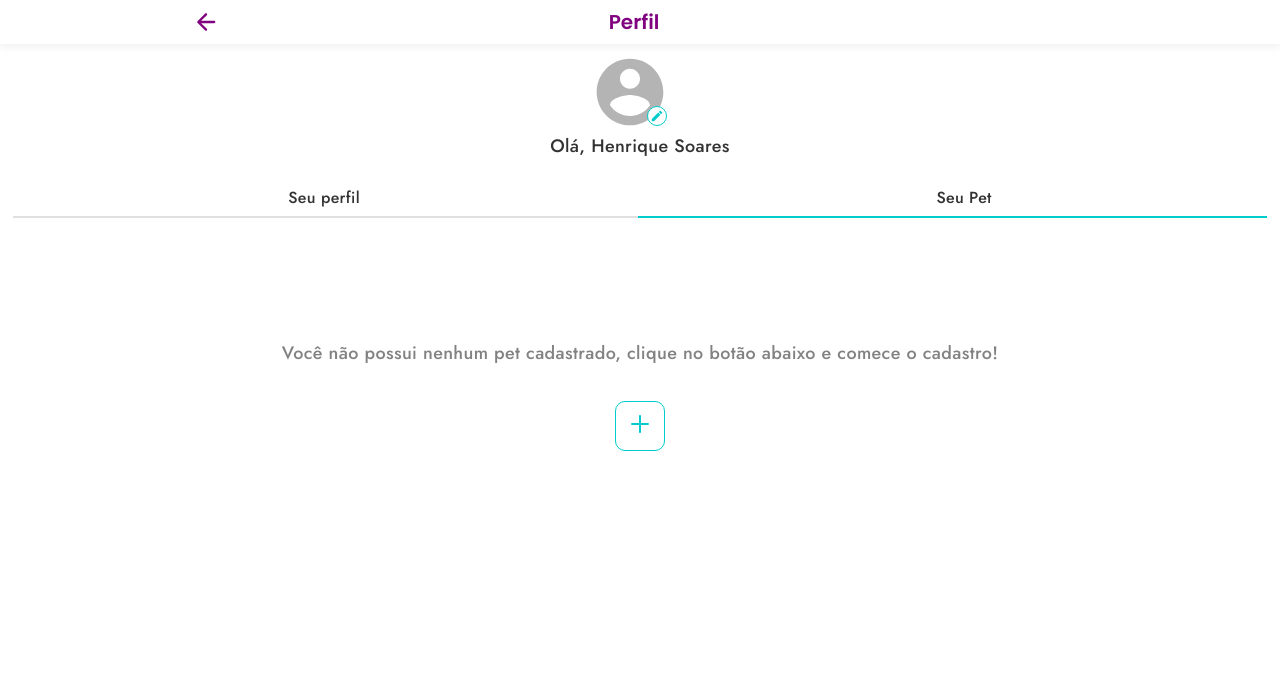
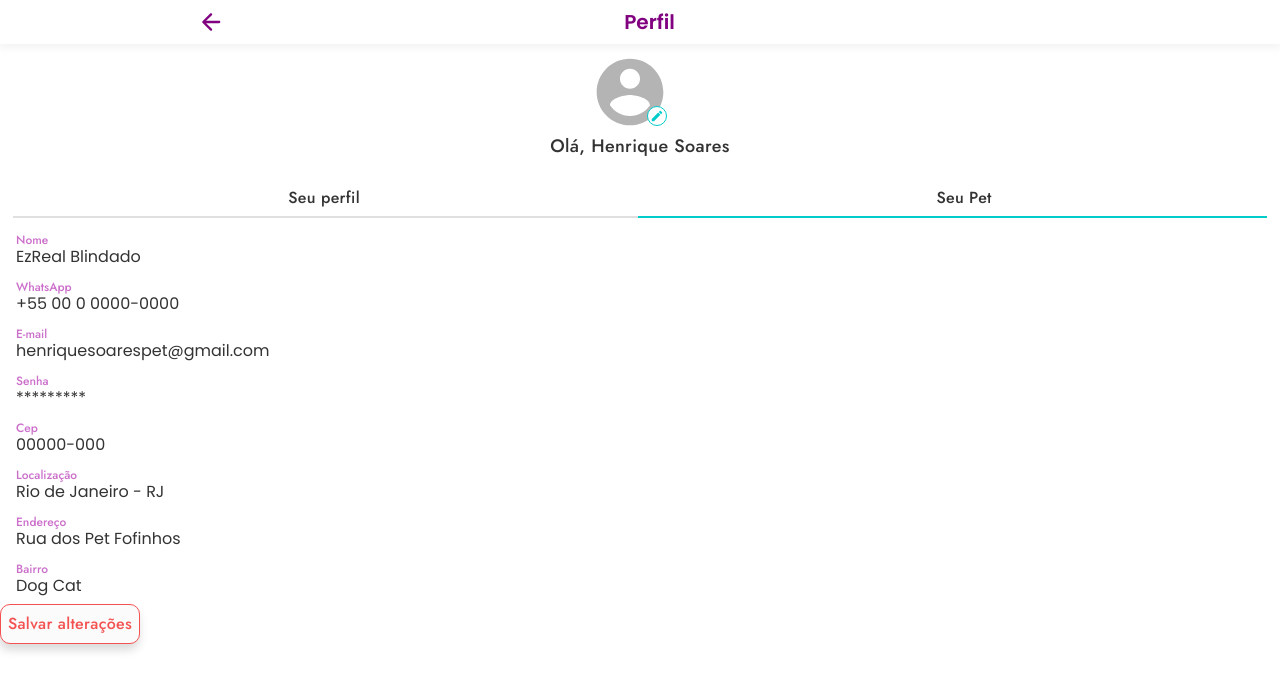
Before and after one commit to estartandodevs-course/Busquepet, a React (Create React App) app: page / in a window 1280 px wide. Shown: the top 690 px of the page. Built offline with nearby package versions, Linux system fonts and the light colour scheme.

Commit message:
adicionando a tela de info de perfil com seus textos e botão

```diff
--- a/src/App.js
+++ b/src/App.js
@@ -1,14 +1,14 @@
 import React from 'react';
 // import Routes from './components/Routes';
-import FlowProfile00 from './pages/perfil-doador/perfil-doador00'
 import './app.scss';
 import './global.scss'
+import InfoProfile from './pages/perfil-doador/info-do-doador';
 
 function App() {
 	return (
 		<div className="App">
 			{/* <Routes /> */}
-			<FlowProfile00 />
+			<InfoProfile />
 		</div>
 	);
 }
--- a/src/components/TextDescription/index.jsx
+++ b/src/components/TextDescription/index.jsx
@@ -6,8 +6,10 @@ export default function TextDescription(props){
 
     return(
         <>
+            <div className="textdescription">
             <h2>{title}</h2>
             <span>{description}</span>
+            </div>
         </>
     )
 }
--- /dev/null
+++ b/src/pages/perfil-doador/info-do-doador/index.jsx
@@ -0,0 +1,37 @@
+import HeaderAdoption from "../../../components/HeaderAdoption";
+import Profile from "../../../components/Profile";
+import ProfileButton from "../../../components/ProfileButton";
+import imageArrow from "../../../assets/images/arrowPurple.svg";
+import TextDescription from "../../../components/TextDescription";
+import "./styles.scss";
+import Button from "../../../components/Button";
+
+export default function InfoProfile() {
+  return (
+    <>
+      <HeaderAdoption
+        imageOne={imageArrow}
+        titleName="Perfil"
+        identification="headerWhite"
+      />
+      <Profile />
+      <ProfileButton />
+
+      <div className="info-container">
+          <TextDescription title="Nome" description="EzReal Blindado" />
+          <TextDescription title="WhatsApp" description="+55 00 0 0000-0000" />
+          <TextDescription
+            title="E-mail"
+            description="henriquesoarespet@gmail.com"
+          />
+          <TextDescription title="Senha" description="*********" />
+          <TextDescription title="Cep" description="00000-000" />
+          <TextDescription title="Localização" description="Rio de Janeiro - RJ" />
+          <TextDescription title="Endereço" description="Rua dos Pet Fofinhos" />
+          <TextDescription title="Bairro" description="Dog Cat" />
+      <Button identifier="whiteOrange" name="Salvar alterações" />
+      </div>
+
+    </>
+  );
+}
--- /dev/null
+++ b/src/pages/perfil-doador/info-do-doador/styles.scss
@@ -0,0 +1,12 @@
+.textdescription{
+    margin: 16px 0 10px 16px;
+
+    span{
+        font-family: Poppins;
+        font-size: 16px;
+    }
+    .whiteOrange{
+        border-color: #00CCCC;
+        height: 40px;
+    }
+}
```
